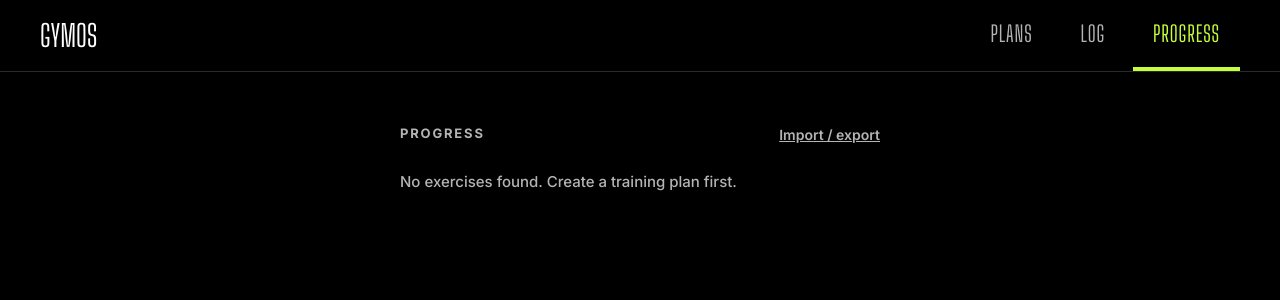
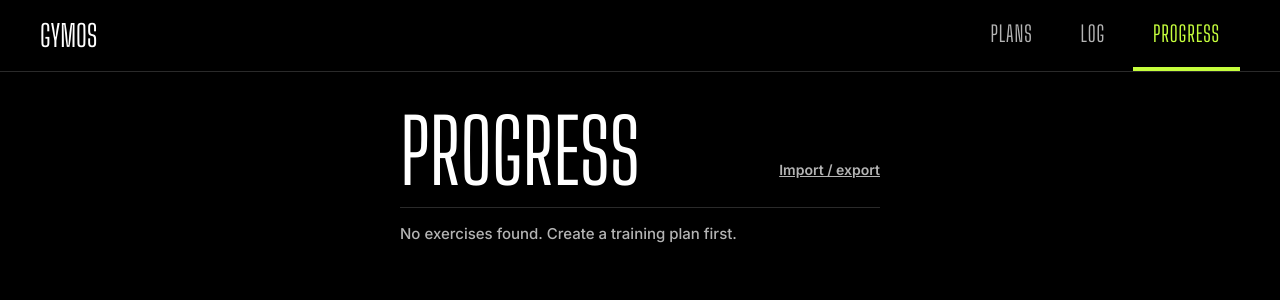
Before and after one commit to tiago-espadinha/GymOS, a React (Vite) app: page / in a window 1280 px wide. Both pictures are taken after a click on the button "PROGRESS". Shown: the top 300 px of the page. Built offline with nearby package versions, Linux system fonts and the light colour scheme.

Commit message:
fix(progress): give the Progress title the screen-title size

```diff
--- a/src/components/progress/ProgressTab/ProgressTab.css
+++ b/src/components/progress/ProgressTab/ProgressTab.css
@@ -8,18 +8,25 @@
 
 .progressHeader {
   display: flex;
-  align-items: center;
+  flex-wrap: wrap;
+  align-items: flex-end;
   justify-content: space-between;
+  gap: var(--space-3);
+  /* Ruled off from the exercise below, as the Plans header is. */
+  padding-bottom: var(--space-4);
+  border-bottom: var(--border-hairline);
 }
 
-.progressKicker {
+/* The same screen title as Plans and Log. */
+.progressTitle {
+  min-width: 0;
   margin: 0;
-  font-family: var(--font-body);
-  font-size: var(--text-small);
-  font-weight: 700;
-  letter-spacing: var(--tracking-label);
+  overflow-wrap: anywhere;
+  font-family: var(--font-display);
+  font-weight: var(--weight-display);
+  font-size: var(--text-screen-title);
+  line-height: var(--leading-screen-title);
   text-transform: uppercase;
-  color: var(--color-text-muted);
 }
 
 .progressDataLink {
@@ -289,7 +296,20 @@
   }
 
   .progressPane .progressHeader {
+    align-items: center;
     margin-bottom: var(--space-3);
+    padding-bottom: 0;
+    border-bottom: 0;
+  }
+
+  /* As in Plans, the screen title shrinks to the pane's label; the exercise name is the big title. */
+  .progressPane .progressTitle {
+    font-family: var(--font-body);
+    font-size: var(--text-small);
+    font-weight: 700;
+    line-height: var(--leading-body);
+    letter-spacing: var(--tracking-label);
+    color: var(--color-text-muted);
   }
 
   .progressPane .exercisePicker__head,
--- a/src/components/progress/ProgressTab/index.tsx
+++ b/src/components/progress/ProgressTab/index.tsx
@@ -205,7 +205,7 @@ export function ProgressTab({
 
   const header = (
     <header className="progressHeader">
-      <h1 className="progressKicker">Progress</h1>
+      <h1 className="progressTitle">Progress</h1>
       <button type="button" className="progressDataLink" ref={dataLink} onClick={() => setShowData(true)}>
         Import / export
       </button>
```
Also changed, not shown: 2 other files (tests, documents, lock files or other folders).
